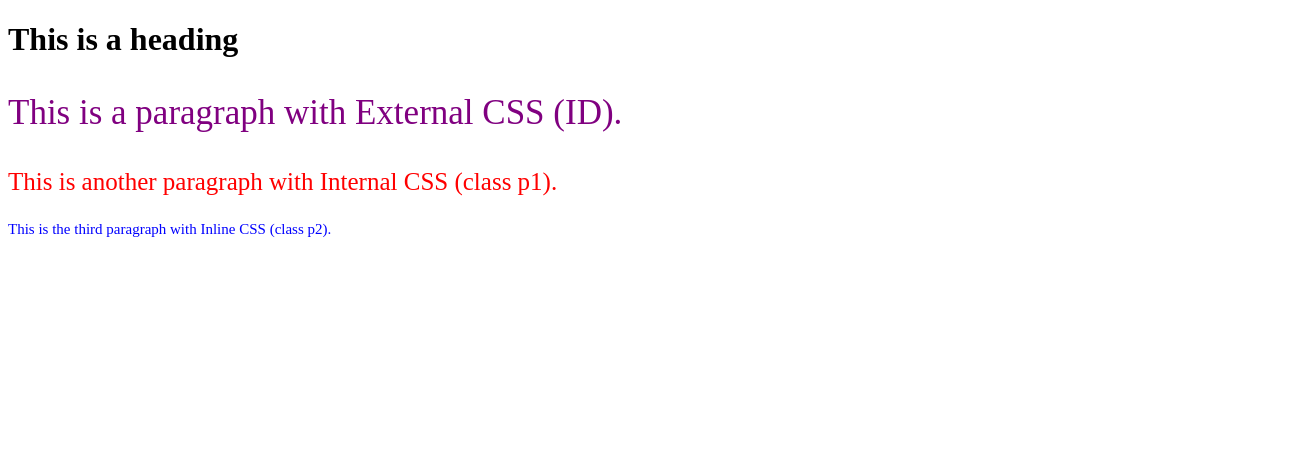
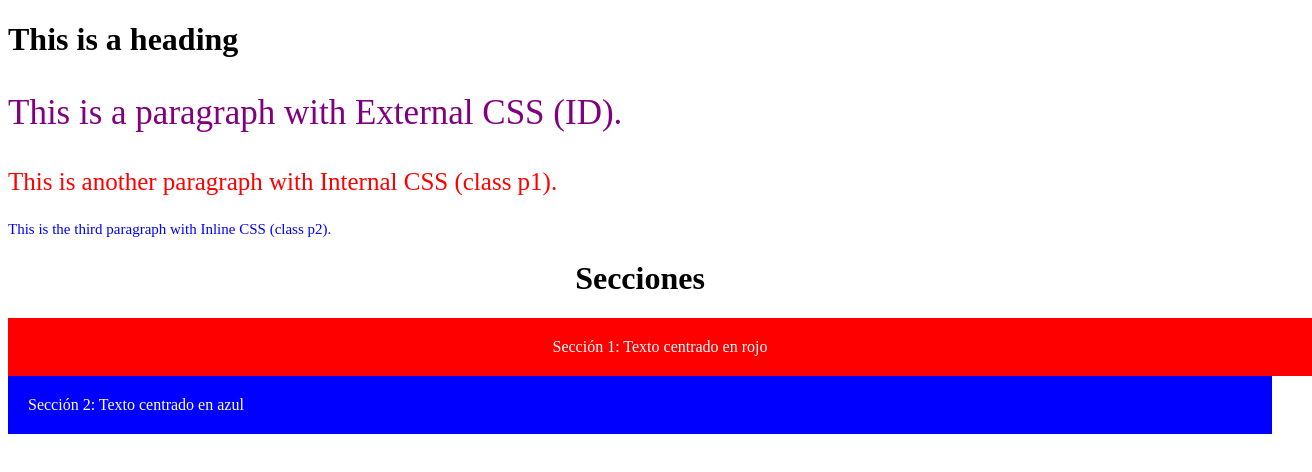
Before and after one commit to Lalo100605/Flex-box, a plain HTML site: page ejercicios.html in a window 1280 px wide. Shown: the whole page, 1312 px wide, since content can reach past the window. Drawn offline with Linux system fonts and the light colour scheme.

Commit message:
We Modify ejercicios y mystyle
Se agregaron 2 divs

```diff
--- a/ejercicios.html
+++ b/ejercicios.html
@@ -25,5 +25,10 @@
 <!-- class p2 -->
 <p class="p2" style="color: blue; font-size: 15px;">This is the third paragraph with Inline CSS (class p2).</p>
 
+<h1 class="secciones">Secciones</h1>
+
+<div class="seccion1">Sección 1: Texto centrado en rojo</div>
+<div class="seccion2">Sección 2: Texto centrado en azul</div>
+
 </body>
 </html>
--- a/mystyle.css
+++ b/mystyle.css
@@ -2,3 +2,24 @@
     color: purple;
     font-size: 35px;
 }
+
+/* Sección 1 */
+.seccion1 {
+    background-color: red;
+    width: 100%;
+    text-align: center;
+    padding: 20px;
+    color: white;
+}
+
+/* Sección 2 */
+.seccion2 {
+    background-color: blue;
+    padding: 20px;
+    color: white;
+}
+
+/* Centrar h1 de secciones */
+h1.secciones {
+    text-align: center;
+}
```
